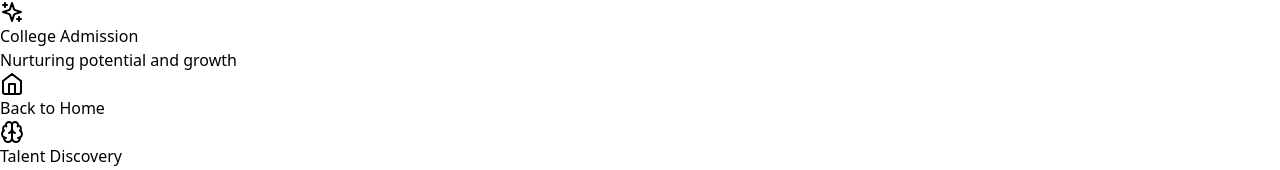
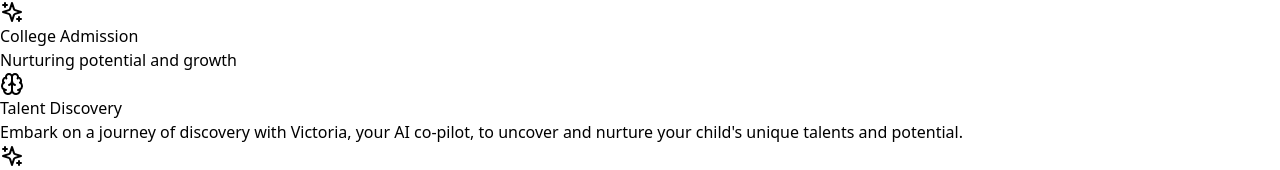
Before and after one commit to BorderXAI-Solutions/vai-v3, a React (Vite) app: page /features/talent-discovery in a window 1280 px wide. Shown: the part 432-602 px from the top of the page. Built offline with nearby package versions, Linux system fonts and the light colour scheme.

Commit message:
Update FeatureLayout.tsx

```diff
--- a/src/components/FeatureLayout.tsx
+++ b/src/components/FeatureLayout.tsx
@@ -1,6 +1,4 @@
 import React from 'react';
-import { Link } from 'react-router-dom';
-import { Home } from 'lucide-react';
 import { FeatureNavigation } from './FeatureNavigation';
 
 interface FeatureLayoutProps {
@@ -11,16 +9,7 @@ export function FeatureLayout({ children }: FeatureLayoutProps) {
   return (
     <div className="min-h-screen bg-white">
       <FeatureNavigation />
-      <div className="pl-80">
-        <div className="sticky top-0 z-10 bg-white border-b border-gray-200 px-8 py-4">
-          <Link
-            to="/"
-            className="inline-flex items-center space-x-2 text-gray-600 hover:text-blue-600 transition-colors"
-          >
-            <Home className="w-5 h-5" />
-            <span className="font-medium">Back to Home</span>
-          </Link>
-        </div>
+      <div className="pt-4">
         {children}
       </div>
     </div>
```
